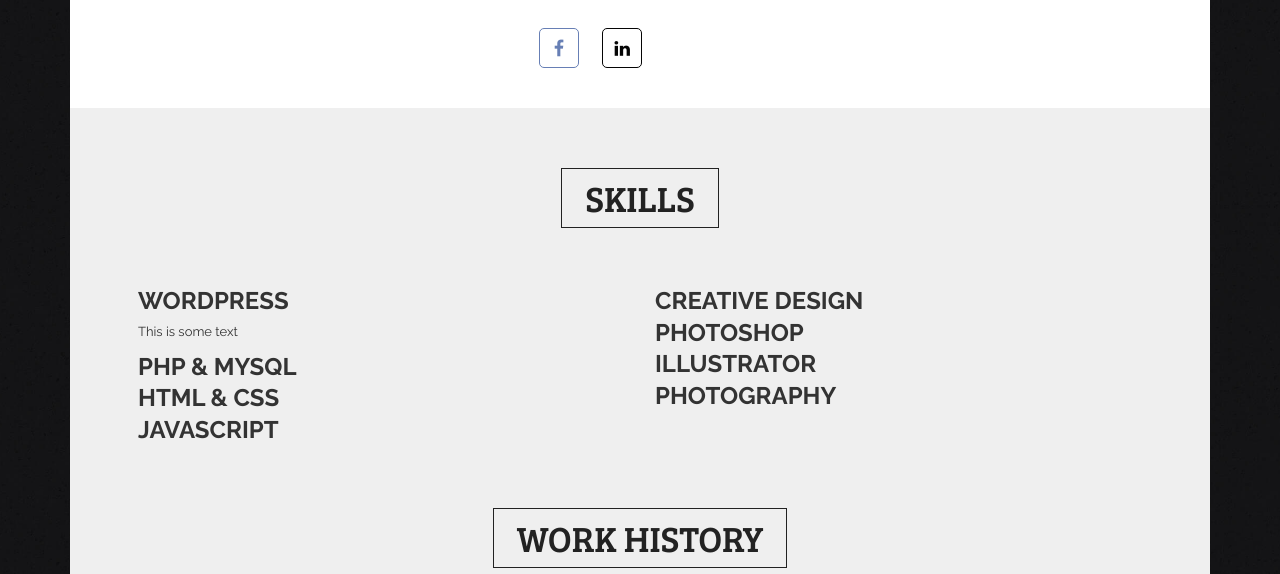
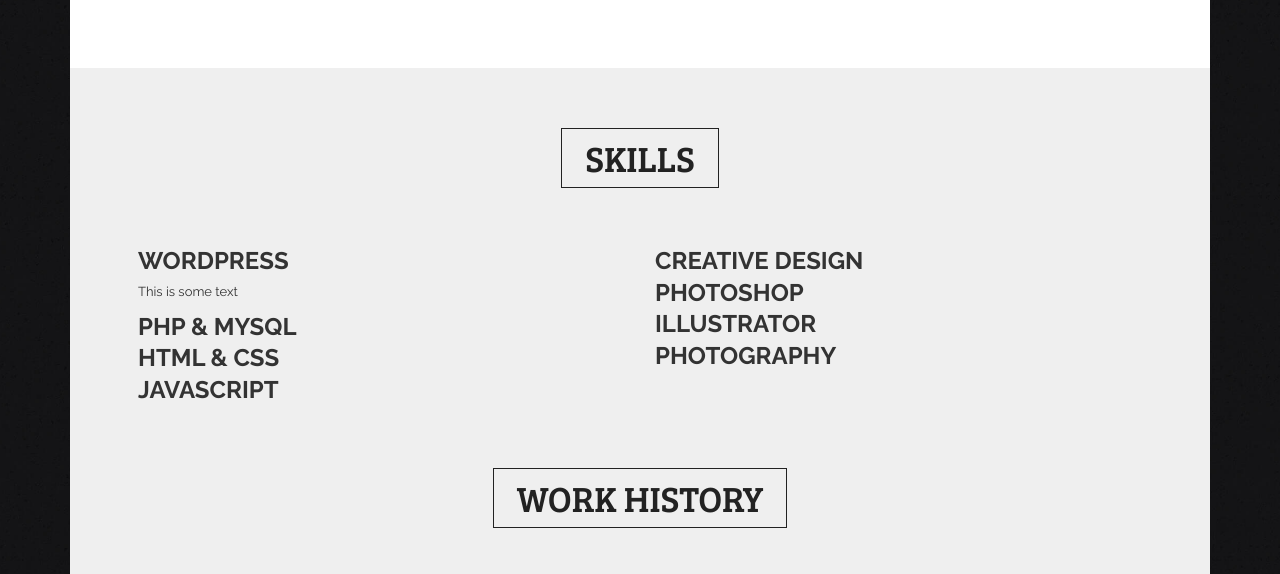
Before and after one commit to jtnachbar/jtnachbar.github.io, a plain HTML site: page index.html in a window 1280 px wide. Shown: the part 526-1100 px from the top of the page. Drawn offline with Linux system fonts and the light colour scheme; some packages are replaced by stand-ins of ours.

Commit message:
Remove social media, crop face

```diff
--- a/index.html
+++ b/index.html
@@ -107,10 +107,6 @@
 
                                     </ul>
                                 </div>
-                                <ul class="social_icon">
-                                    <li><a href="https://www.google.com"><i class="fa fa-facebook"></i></a></li>
-                                    <li><a href="#"><i class="fa fa-linkedin"></i></a></li>
-                                </ul>
                             </div>
                         </div>
                     </div>
```
Also changed, not shown: 2 other files.
